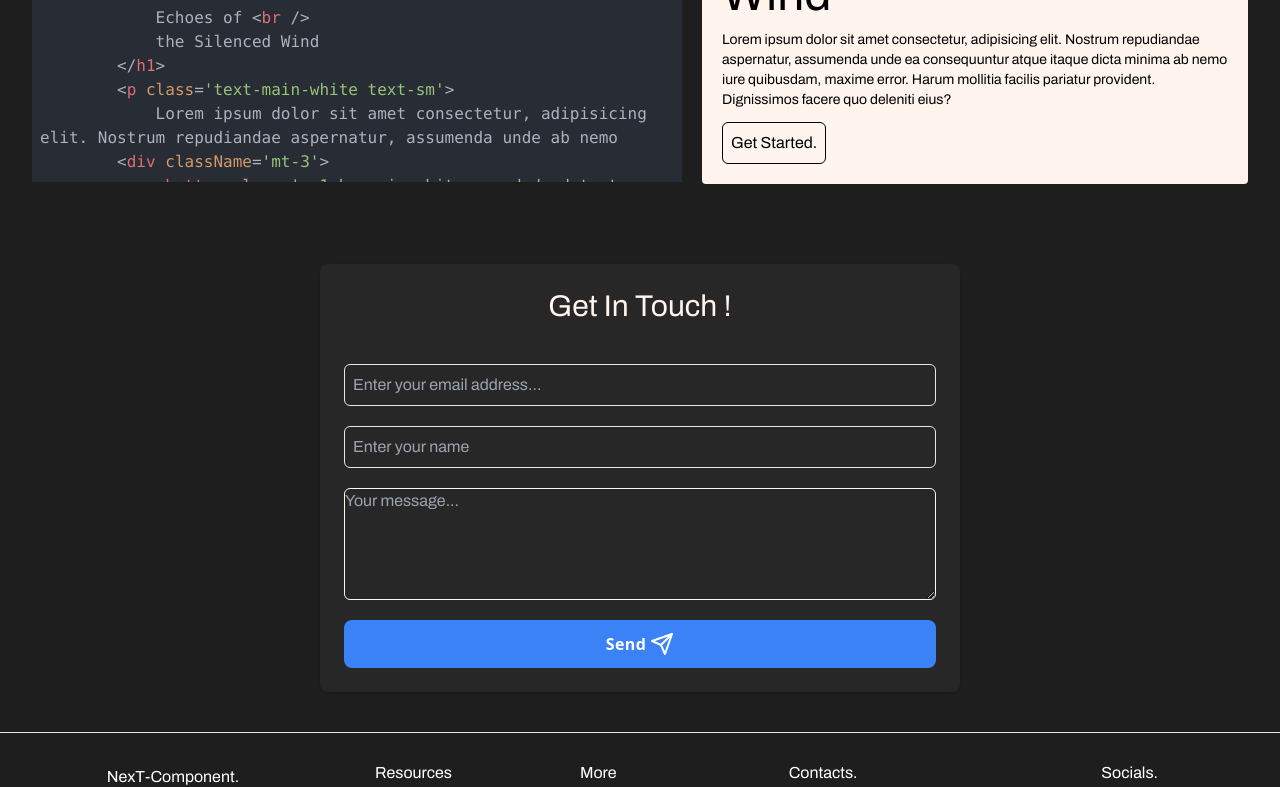
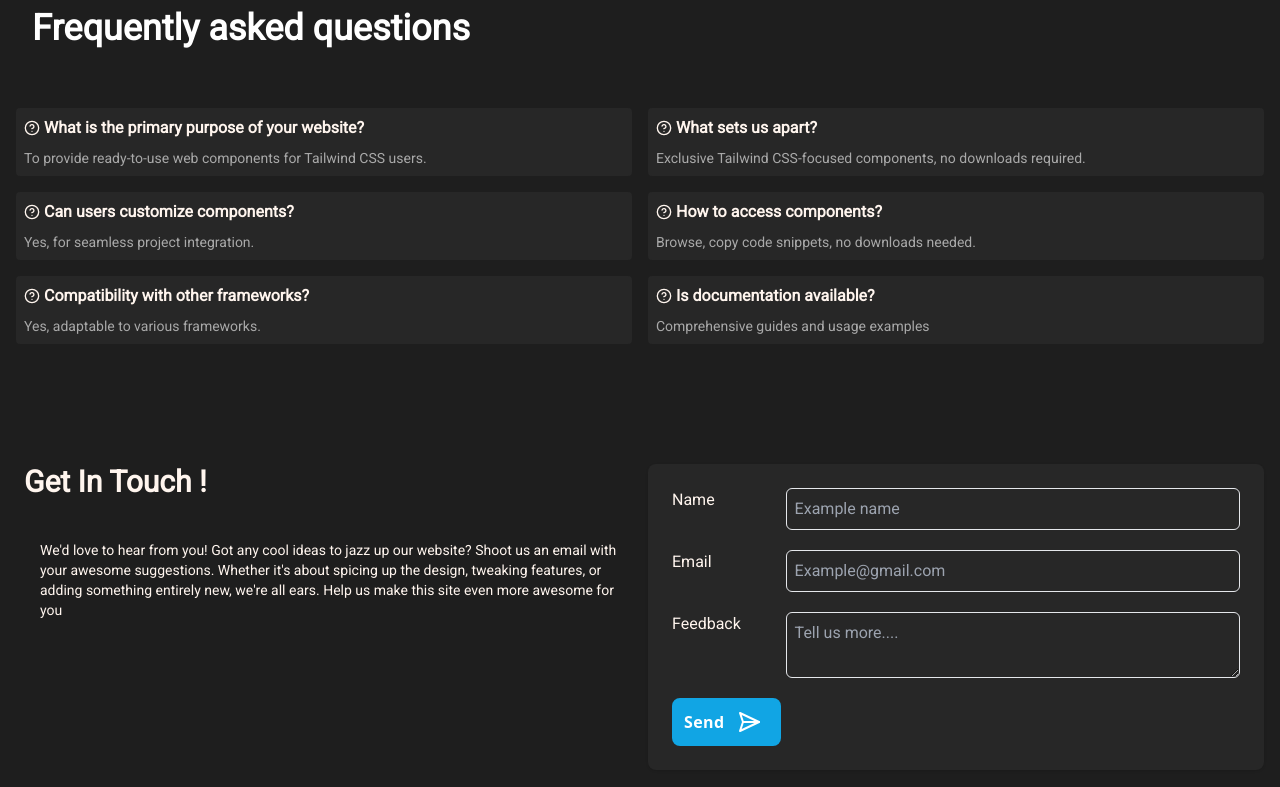
Before and after one commit to justizha/NucleousUI, a Next.js app: page / in a window 1280 px wide. Shown: the part 1360-2147 px from the top of the page. Built offline with nearby package versions, Linux system fonts and the light colour scheme.

Commit message:
feedbacks (contact via email)

```diff
--- a/src/app/layout.tsx
+++ b/src/app/layout.tsx
@@ -1,18 +1,18 @@
-import { Archivo } from 'next/font/google';
+import { Roboto } from 'next/font/google';
 import Footer from '../components/Footer';
 import NavBar from '../components/NavBar';
 import './globals.css';
 export const metadata = {
   title: 'NextComponent',
 }
-const archivo = Archivo({
+const roboto = Roboto({
   weight: "400",
   subsets: ['latin'],
   display: 'swap'
 })
 export default function RootLayout({ children }) {
   return (
-    <html lang="en" className={archivo.className}>
+    <html lang="en" className={roboto.className}>
       <body className='bg-main-black '>
         <main className=''>
           <NavBar></NavBar>
--- a/src/app/page.tsx
+++ b/src/app/page.tsx
@@ -4,13 +4,15 @@ import CodeHighlight from "./sections/CodeHighlight"
 import Contact from "./sections/Contact"
 import Faq from "./sections/Faq"
 import Hero from "./sections/Hero"
+import PoweredBy from "./sections/PoweredBy"
 export default function Home() {
   return (
     <PageWrapper>
       <section className="bg-main-black">
         <Hero />
+        <PoweredBy />
+        <CodeHighlight />
         <Faq />
-        <CodeHighlight />
         <Contact />
       </section>
     </PageWrapper>
--- a/src/app/sections/Contact.tsx
+++ b/src/app/sections/Contact.tsx
@@ -1,72 +1,113 @@
 "use client"
 import emailjs from "@emailjs/browser";
-import { Send } from "lucide-react";
-import { useRef } from "react";
+import { SendHorizonal } from "lucide-react";
+import { ChangeEvent, useRef, useState } from "react";
 import Swal from "sweetalert2";
 import withReactContent from "sweetalert2-react-content";
+
 export default function Contact() {
+    const formRef = useRef()
+    const [form, setForm] = useState({
+        user_name: "",
+        user_email: "",
+        message: ""
+    });
 
-    const form = useRef();
+    const handleChange = (e: ChangeEvent<HTMLInputElement | HTMLTextAreaElement>) => {
+        const { target } = e;
+        const { name, value } = target;
+
+        setForm({
+            ...form,
+            [name]: value
+        })
+    }
+
     const MySwal = withReactContent(Swal)
-
-    const sendEmail = (e: any) => {
+    const sendEmail = (e: React.FormEvent<HTMLFormElement>) => {
         e.preventDefault();
-
-        emailjs.sendForm('service_73yrfq8', 'template_reug0ro', form.current, 'bnH7-JlAP3FpDBq6t')
+        emailjs.sendForm('service_73yrfq8', 'template_reug0ro', formRef.current, 'bnH7-JlAP3FpDBq6t')
             .then((result) => {
-                console.log(result)
+                console.log(result);
                 MySwal.fire({
                     title: <h2>Message Sent!</h2>,
-                    icon: 'success'
-                })
-            }, (error) => {
-                console.log(error.text);
+                    icon: 'success',
+                });
+                setForm({
+                    user_name: "",
+                    user_email: "",
+                    message: "",
+                });
+            })
+            .catch((error) => {
+                console.error('Error sending email: ', error);
                 MySwal.fire({
                     title: <h2>Something Went Wrong :/</h2>,
                     icon: "error"
-                })
+                });
             });
     };
+
     return (
-        <section className="pb-10 pt-10 flex justify-center items-center">
-            <div className=" h-full md:w-1/2 w-full">
+        <section className="pb-10 pt-10 flex mx-4 md:flex-row flex-col">
+            <div className="h-full w-full mx-2 mb-3">
+                <h2 className="mb-10 text-3xl font-bold text-main-white">
+                    Get In Touch !
+                </h2>
+                <p className="px-4 text-main-white text-sm">
+                    We'd love to hear from you! Got any cool ideas to jazz up our website? Shoot us an email with your awesome suggestions. Whether it's about spicing up the design, tweaking features, or adding something entirely new, we're all ears. Help us make this site even more awesome for you
+                </p>
+            </div>
+            <div className="w-full">
                 <form
                     autoComplete="off"
-                    ref={form}
+                    ref={formRef}
                     onSubmit={sendEmail}
                     className="w-full p-6 bg-[#272727] rounded-lg shadow text-main-white"
                 >
-                    <h2 className="mb-10 text-3xl font-bold text-center">Get In Touch !</h2>
-                    <div className="flex flex-col items-start mb-5 gap-y-3">
+                    <div className="flex md:flex-row flex-col items-start mb-5 justify-between">
+                        <h3 className="text-base text-main-white mb-2">Name</h3>
                         <input
+                            onChange={handleChange}
+                            required
+                            value={form.user_name}
+                            id="text"
+                            name="user_name"
+                            type="text"
+                            className="md:w-[80%] w-full gap-2 p-2 bg-transparent border border-gray-200 rounded-md outline-none flex items-center"
+                            placeholder="Example name"
+                        />
+                    </div>
+                    <div className="flex md:flex-row flex-col items-start mb-5  justify-between">
+                        <h3 className="text-base text-main-white mb-2">Email</h3>
+                        <input
+                            onChange={handleChange}
+                            required
+                            value={form.user_email}
                             id="email"
                             name="user_email"
                             type="email"
-                            className="w-full p-2 bg-transparent border border-gray-200 rounded-md outline-none"
-                            placeholder="Enter your email address..."
+                            className="md:w-[80%] w-full gap-2 p-2 bg-transparent border border-gray-200 rounded-md outline-none flex items-center"
+                            placeholder="Example@gmail.com"
                         />
                     </div>
-                    <div className="flex flex-col items-start mb-5 gap-y-3">
-                        <input
-                            id="text"
-                            name="user_name"
-                            type="text"
-                            className="w-full p-2 bg-transparent border border-gray-200 rounded-md outline-none"
-                            placeholder="Enter your name"
-                        />
-                    </div>
-                    <div className="flex flex-col items-start mb-5 gap-y-3">
+                    <div className="flex md:flex-row flex-col items-start mb-5  justify-between">
+                        <h3 className="text-base text-main-white mb-2">Feedback</h3>
                         <textarea
+                            onChange={handleChange}
+                            required
                             name="message"
-                            className="w-full bg-transparent border border-main-white rounded-md outline-none h-28"
-                            placeholder="Your message..."
-                        ></textarea>
+                            value={form.message}
+                            className="md:w-[80%] w-full gap-2 p-2 bg-transparent border border-gray-200 rounded-md outline-none flex items-center"
+                            placeholder="Tell us more...." >
+
+                        </textarea>
                     </div>
                     <button
                         type="submit"
-                        className="inline-flex w-full items-center gap-1 justify-center  font-sans font-semibold tracking-wide text-white bg-blue-500 rounded-lg p-3"
+                        className="inline-flex  items-center gap-1 justify-center  font-sans font-semibold tracking-wide text-white bg-main-blue rounded-lg p-3"
                     >
-                        Send <Send />
+                        Send <SendHorizonal className="w-10" />
                     </button>
                 </form>
             </div>
--- a/src/app/sections/Hero.tsx
+++ b/src/app/sections/Hero.tsx
@@ -3,7 +3,7 @@ import Button from "../../components/Button";
 export default function Hero() {
     return (
         <section
-            className="px-4 lg:pt-20 lg:pb-10 pt-32 pb-48 md:flex md:justify-between md:mx-20"
+            className="px-4 lg:pt-20 lg:pb-10 pt-32 pb-48 md:flex md:justify-between md:mx-20 body"
         >
             <div
                 className="px-4 lg:px-4 z-10 py-4 md:w-1/2 flex flex-col"
--- a/src/app/sections/PoweredBy.tsx
+++ b/src/app/sections/PoweredBy.tsx
@@ -1,6 +1,7 @@
 export default function PoweredBy() {
     return (
-        <section>
+        <section className="mx-4 pt-20 pb-20">
+            <h1 className="text-main-white text-4xl text-center">Powered By Next.js and Tailwind CSS</h1>
         </section>
     )
 }
--- a/src/components/NavBar.tsx
+++ b/src/components/NavBar.tsx
@@ -72,13 +72,20 @@ export default function NavBar() {
                     <Transition
                         as={Fragment}
                         enter='transition ease-in-out duration-500'
-                        enterFrom='transform opacity-0 -translate-y-full'
+                        enterFrom='transform opacity-0 -translate-x-full'
                         enterTo='transform opacity-100 -translate-y-0'
-                        leave='transition ease-in duration-300'
+                        leave='transition ease-in duration-200'
                         leaveFrom='transform opacity-100 -translate-x-0 '
-                        leaveTo='transform opacity-0 -translate-y-full'>
-                        <Menu.Items className='absolute left-0 top-16  w-screen overflow-y-auto h-44 origin-top-right  bg-main-black z-50 border-r py-4 border-b border-main-gray'>
+                        leaveTo='transform opacity-0 -translate-x-full'>
+                        <Menu.Items className='absolute left-0 top-0  w-1/2 overflow-y-auto h-screen origin-top-right  bg-main-black z-50 border-r py-4 border-main-gray'>
                             <ul className="list-none mx-4 text-start flex justify-center flex-col mt-1 gap-2">
+                                <div className="flex justify-end">
+                                    <Menu.Button className='flex items-center justify-end h-10 w-10'>
+                                        <img
+                                            src={close}
+                                            alt="close" />
+                                    </Menu.Button>
+                                </div>
                                 <Link href={'/about'} className='text-base flex gap-1 text-main-white bg-opacity-95 bg-[#272727] hover:bg-opacity-70 hover:text-gray-200 duration-150 rounded max-w-sm px-4 py-2'
                                 >
                                     <HelpCircle />    About
```
Also changed, not shown: src/app/globals.css (line endings or trailing spaces).
